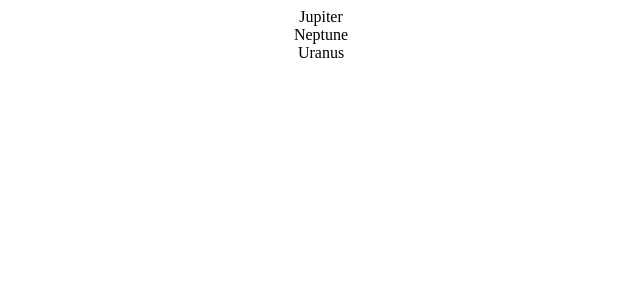
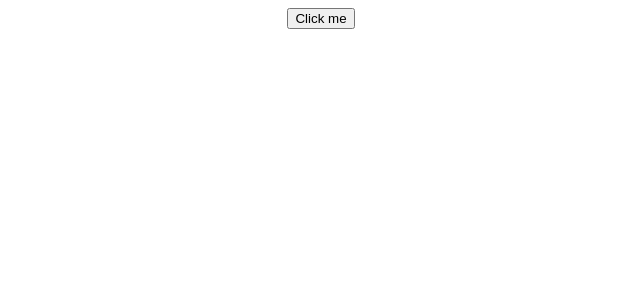
Before and after one commit to ongcl03/learn-react, a React (Create React App) app: page / in a window 1280 px wide. Shown: the top 300 px of the page, without its empty margins (319-959 px from the left). Built offline with nearby package versions, Linux system fonts and the light colour scheme.

Commit message:
Button onClick

```diff
--- a/src/App.js
+++ b/src/App.js
@@ -6,22 +6,19 @@ import {Planet} from './Planet'
 
 function App() {
 
-  const planets = [
-    { name: "Mars", isGasPlanet: false },
-    { name: "Earth", isGasPlanet: false },
-    { name: "Jupiter", isGasPlanet: true },
-    { name: "Venus", isGasPlanet: false },
-    { name: "Neptune", isGasPlanet: true },
-    { name: "Uranus", isGasPlanet: true }
-  ];
+  function handleClick() {
+    alert('You clicked me');
+  }
 
 
   return (
     <div className="App">
 
-      {planets.map((planet, key) => {
-        return <Planet name={planet.name} isGasPlanet={planet.isGasPlanet}/>
-      })}
+      {/* button onClick  */}
+      <button onClick={handleClick}>
+        Click me
+      </button>
+
 
     </div>
   );
```
